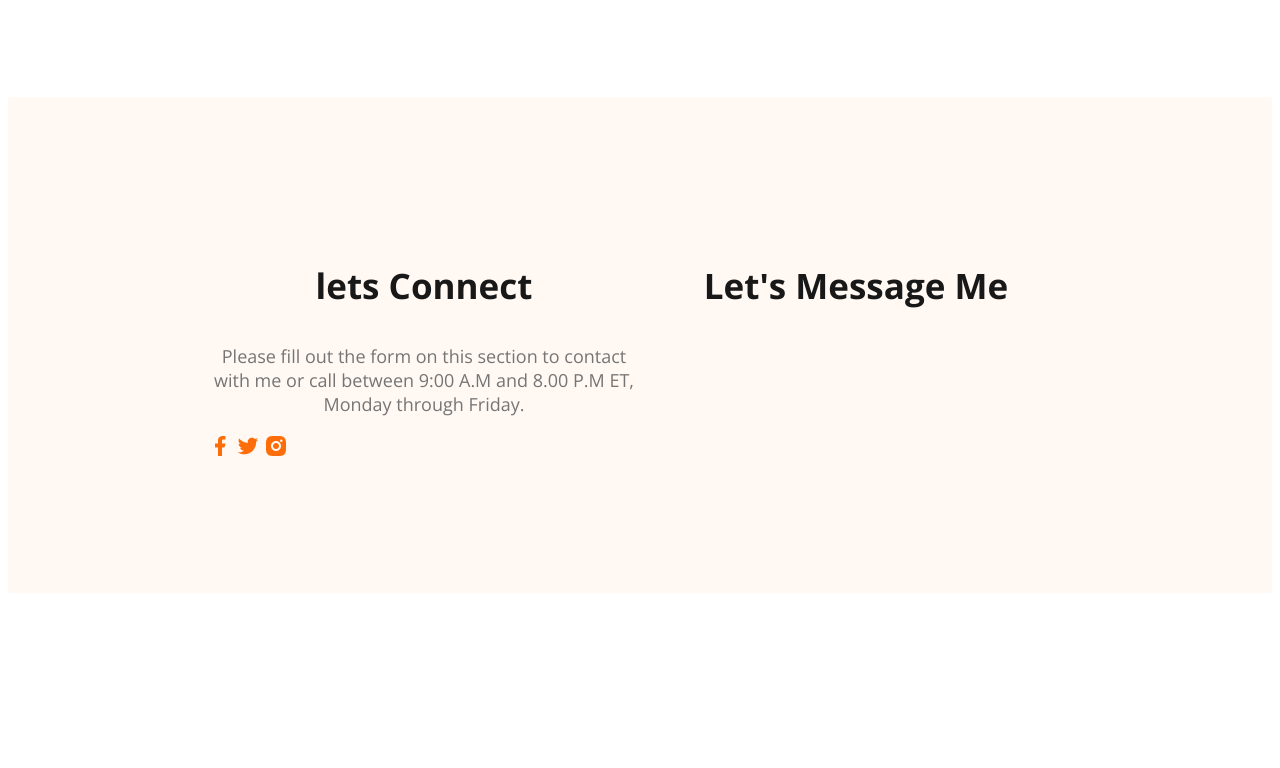
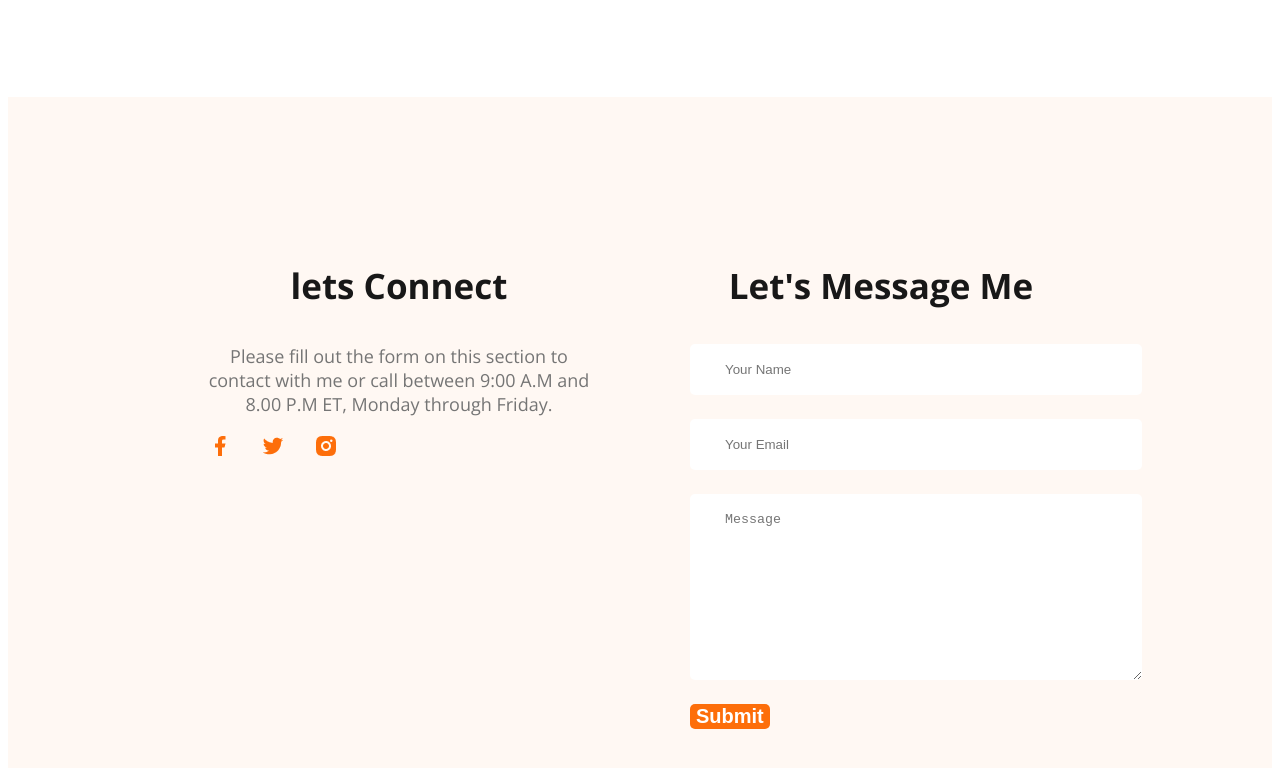
Before and after one commit to nhwnahid007/web-developer-portfolio, a plain HTML site: page index.html in a window 1280 px wide. Shown: the part 2800-3568 px from the top of the page. Before the commit the page ends 3401 px from the top, so only its background shows below. Drawn offline with nearby package versions, Linux system fonts and the light colour scheme.

Commit message:
finished footer with with contact form

```diff
--- a/index.html
+++ b/index.html
@@ -56,7 +56,7 @@
                 </div>
                 <div class="about-info">
                     <h4 class="info-title">From:</h4>
-                    <p class="info-description">Rajhahi, Bangladesh</p>
+                    <p class="info-description">Rajshahi, Bangladesh</p>
                 </div>
             </div>
         </section>
@@ -139,6 +139,12 @@
         </div>
         <div class="footer-column">
             <h3 class="section-title">Let's Message Me</h3>
+            <form class="contact" action="">
+                <input type="text" placeholder="Your Name">
+                <input type="email" name="" id="" placeholder="Your Email">
+                <textarea name="" id="" cols="30" rows="10" placeholder="Message"></textarea>
+                <input class="btn-primary" type="submit">
+            </form>
         </div>
         </div>
     </footer>
--- a/styles/portfolio.css
+++ b/styles/portfolio.css
@@ -172,7 +172,7 @@ main section {
   margin-top: 0px;
 }
 
-.download-cv{
+.download-cv {
   text-align: center;
 }
 
@@ -189,14 +189,30 @@ main section {
 
 /* Footer style */
 
-footer{
+footer {
   display: flex;
-  background: #FFF8F3;
+  gap: 100px;
+  background: #fff8f3;
   padding: 130px 200px;
   margin-top: 100px;
-
 }
 
-.footer-column{
+.footer-column {
   width: 50%;
 }
+
+.social-links a{
+  margin-right: 25px;
+}
+
+.contact input[type="text"], .contact input[type="email"],
+textarea {
+  display: block;
+  margin-bottom: 24px;
+  padding: 18px 35px;
+  color: #757575;
+  border-radius: 5px;
+  background: var(--White-Color, #fff);
+  border: 0;
+  width: 100%;
+}
```
